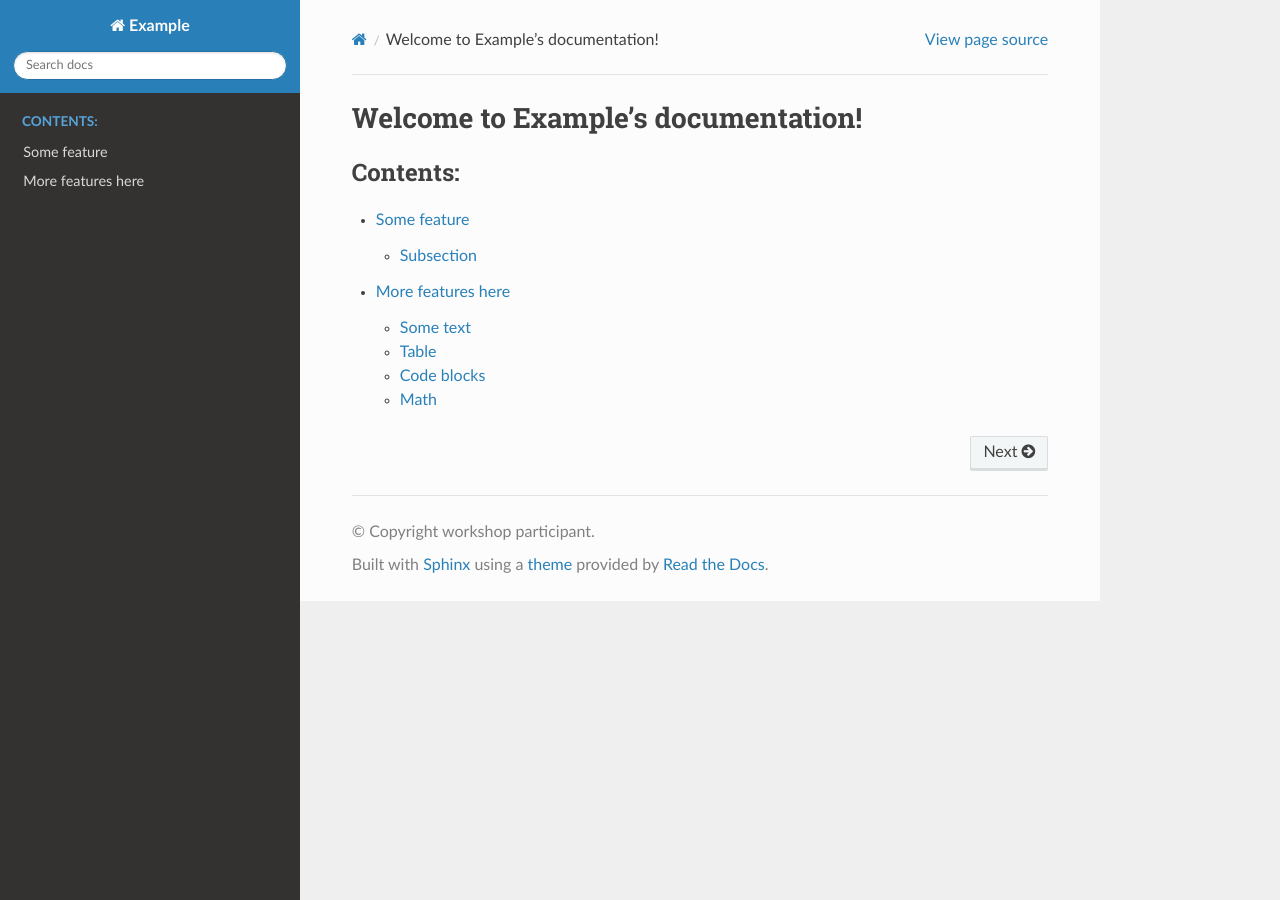
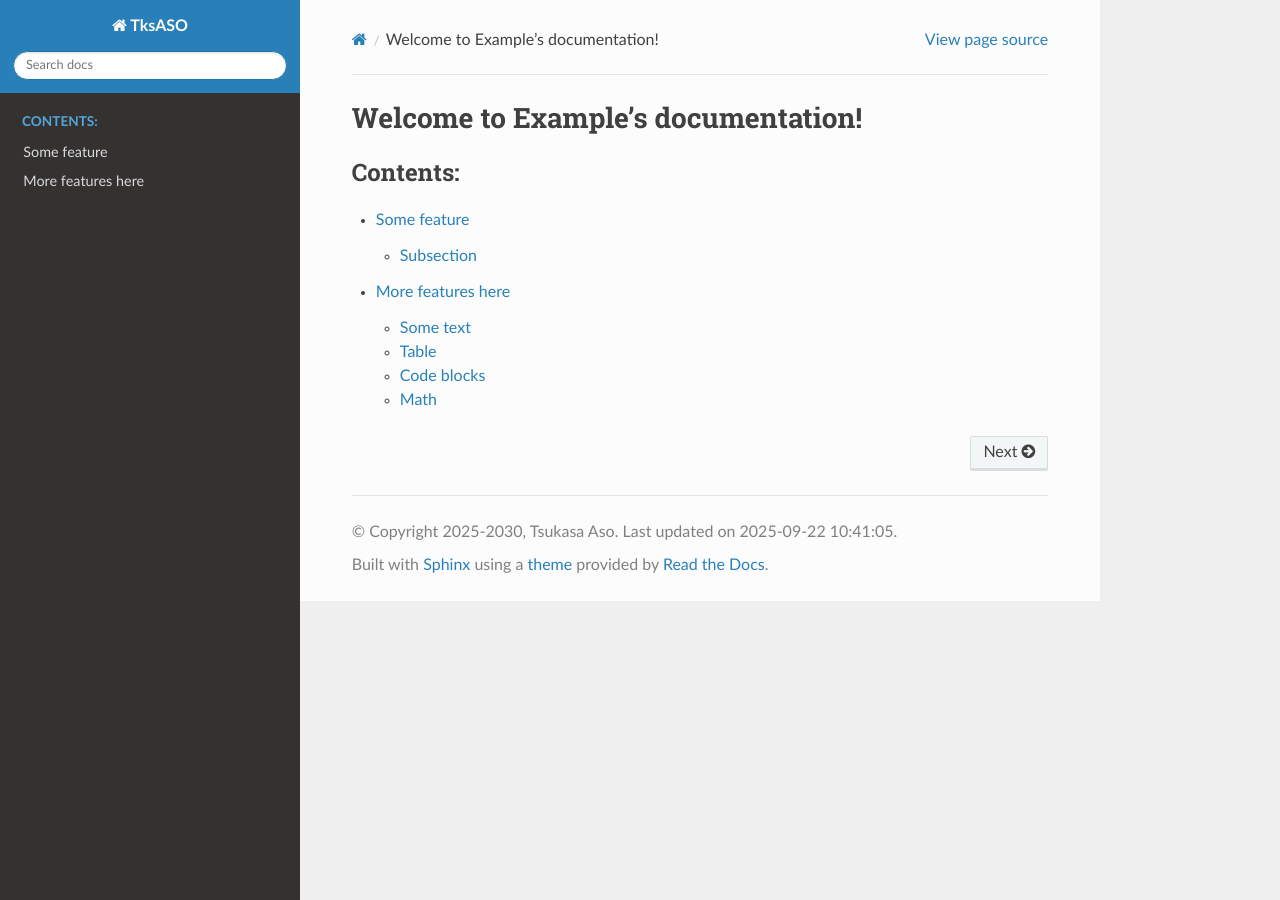
Before and after one commit to tksaso/PTSIMDocs, a Sphinx documentation site: the page built from doc/index.rst, in a window 1280 px wide. Built offline with Sphinx 7.4.7 and the Read the Docs theme 3.1.0, drawn with Linux system fonts in a browser that asks for light colours.

Commit message:
Add extensions

```diff
--- a/doc/conf.py
+++ b/doc/conf.py
@@ -6,20 +6,43 @@
 # -- Project information -----------------------------------------------------
 # https://www.sphinx-doc.org/en/master/usage/configuration.html#project-information
 
-project = 'Example'
-copyright = 'workshop participant'
-author = 'workshop participant'
+project = 'TksASO'
+copyright = '2025-2030, Tsukasa Aso'
+author = 'Tsukasa Aso'
 release = '0.1'
 
 
 # -- General configuration ---------------------------------------------------
 # https://www.sphinx-doc.org/en/master/usage/configuration.html#general-configuration
 
-extensions = ['myst_parser']
+extensions = [
+    'myst_parser'
+]
+
+myst_enable_extensions = [
+    "amsmath",
+    "attrs_block",
+    "attrs_inline",
+    "colon_fence",
+    "deflist",
+    "dollarmath",
+    "fieldlist",
+    "html_admonition",
+    "html_image",
+    # "linkify",
+    "replacements",
+    "smartquotes",
+    "strikethrough",
+    "substitution",
+    "tasklist",
+]
 
 templates_path = ['_templates']
 exclude_patterns = ['_build', 'Thumbs.db', '.DS_Store']
 
+# -- Options for HTML output -------------------------------------------------
+today_fmt = "%Y-%m-%d %H:%M:%S"
+html_last_updated_fmt = "%Y-%m-%d %H:%M:%S"
 
 # -- Options for HTML output -------------------------------------------------
 # https://www.sphinx-doc.org/en/master/usage/configuration.html#options-for-html-output
```
